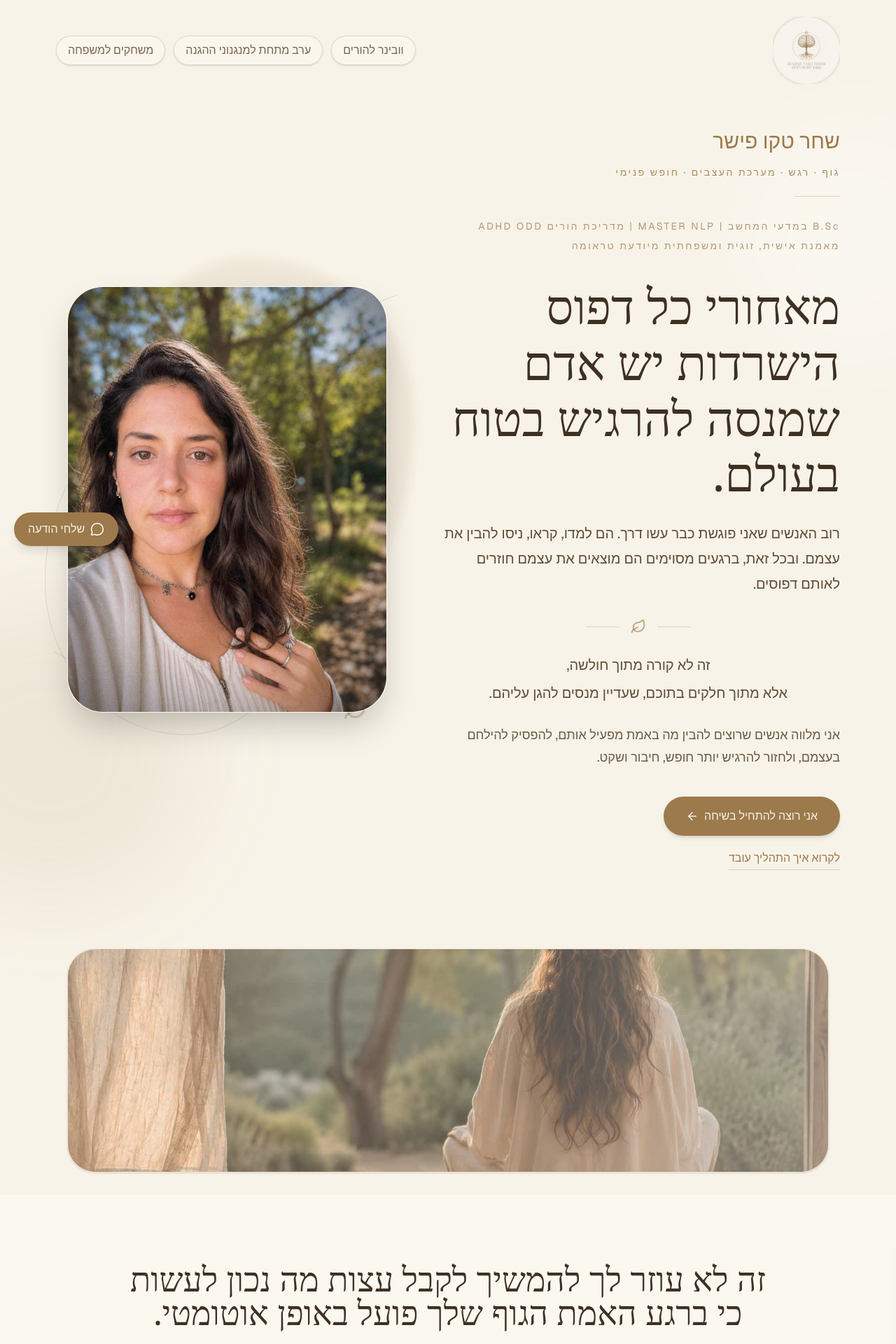
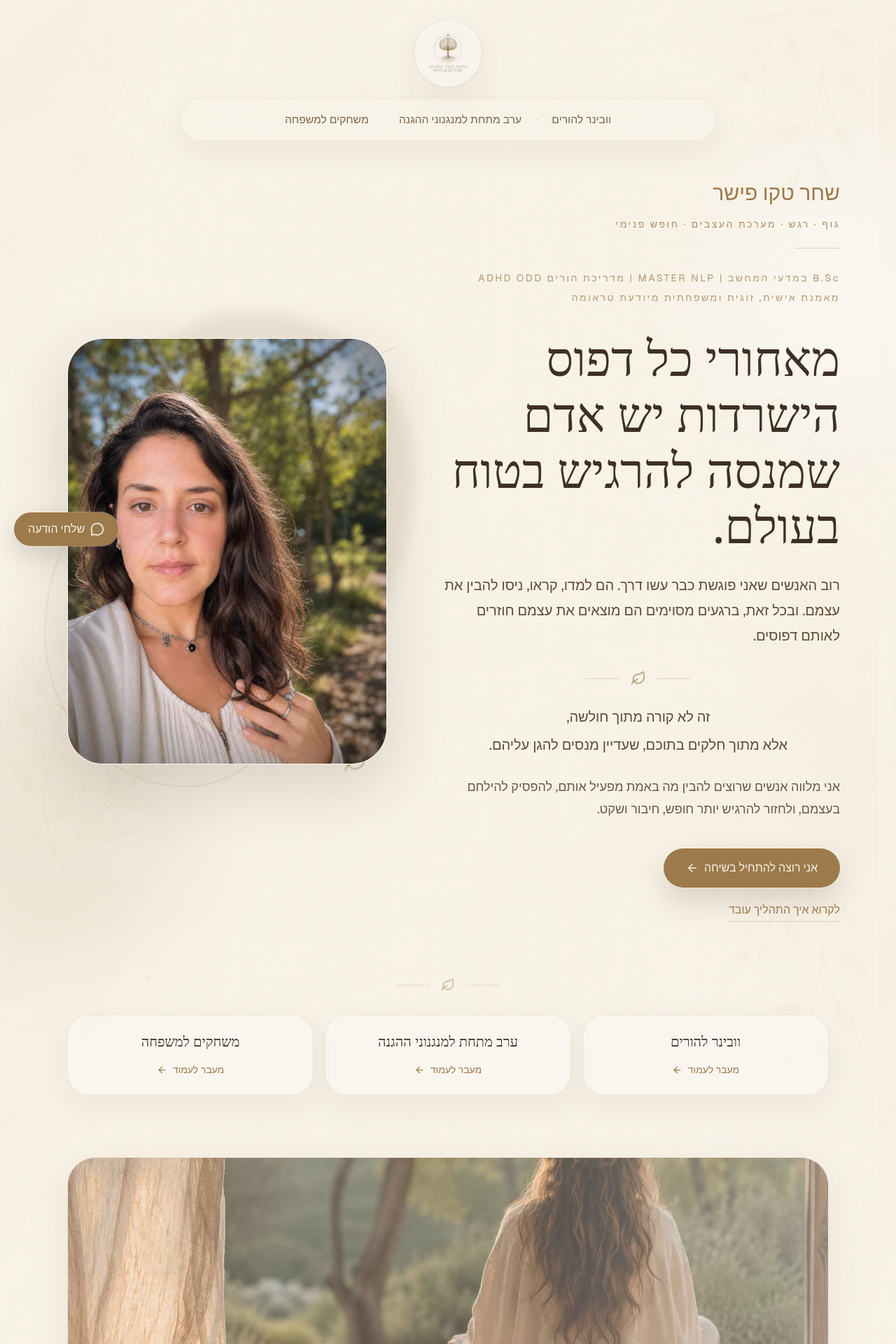
Before and after one commit to shahar27/shahar-landing, a Next.js app: page / in a window 1280 px wide. Shown: the top 1920 px of the page at 70% size. Built offline with nearby package versions, Linux system fonts and the light colour scheme.

Commit message:
Add navigation menu to landing page

```diff
--- a/app/page.tsx
+++ b/app/page.tsx
@@ -21,6 +21,9 @@ const WHATSAPP_NUMBER = "972525460444"; // TODO: להחליף למספר שלך
 const PHONE_NUMBER = "052-5460444"; // TODO: להחליף לטלפון שלך
 const EMAIL = "ShaharTakoFisher8@gmail.com"; // TODO: להחליף למייל שלך
 const INSTAGRAM = "https://www.instagram.com/shahar_tako_fisher?igsh=cmgzdnozNTN4dTB3&utm_source=qr"; // TODO: להחליף לקישור האינסטגרם שלך
+
+const LINEN_BACKGROUND = "/illustrations/family-time/backgrounds/soft-linen.webp";
+
 const pageLinks = [
   {
     title: "וובינר להורים",
@@ -116,21 +119,30 @@ export default function ShaharLandingPage() {
   };
 
   return (
-    <main dir="rtl" className="min-h-screen bg-[#F8F3E8] text-[#4B3A2A] font-sans overflow-hidden">
+    <main
+      dir="rtl"
+      className="min-h-screen bg-[#F8F3E8] text-[#4B3A2A] font-sans overflow-hidden selection:bg-[#9C7A4B]/20"
+      style={{
+        backgroundImage: `linear-gradient(rgba(248, 243, 232, 0.88), rgba(248, 243, 232, 0.88)), url('${LINEN_BACKGROUND}')`,
+        backgroundRepeat: "repeat",
+        backgroundSize: "auto",
+        backgroundAttachment: "fixed",
+      }}
+    >
       {/* Floating WhatsApp */}
       <a
         href={`https://wa.me/${WHATSAPP_NUMBER}`}
-        className="fixed bottom-3 left-3 md:bottom-5 md:left-5 z-50 flex items-center gap-2 rounded-full bg-[#9C7A4B] px-5 py-3 text-[#F8F3E8] shadow-lg hover:scale-105 transition-transform"
+        className="fixed bottom-3 left-3 md:bottom-5 md:left-5 z-50 flex items-center gap-2 rounded-full bg-[#9C7A4B] px-5 py-3 text-[#F8F3E8] shadow-[0_14px_35px_rgba(75,58,42,0.18)] ring-1 ring-white/30 hover:scale-105 transition-transform"
       >
         <MessageCircle size={20} />
         שלחי הודעה
       </a>
 
       {/* Header */}
-      <header className="relative z-40 px-6 md:px-12 lg:px-20 pt-6">
-        <div className="mx-auto max-w-7xl flex flex-col md:flex-row items-center justify-between gap-5">
-          <a href="#top" className="shrink-0">
-            <div className="w-20 h-20 md:w-24 md:h-24 overflow-hidden">
+      <header className="relative z-40 px-5 md:px-12 lg:px-20 pt-5 md:pt-7">
+        <div className="mx-auto max-w-7xl flex flex-col items-center gap-4">
+          <a href="#top" className="shrink-0" aria-label="חזרה לראש העמוד">
+            <div className="w-20 h-20 md:w-24 md:h-24 overflow-hidden rounded-full bg-white/25 shadow-[0_18px_45px_rgba(75,58,42,0.08)] ring-1 ring-[#9C7A4B]/10">
               <img
                 src="/logo-placeholder.png"
                 alt="הלוגו של שחר"
@@ -139,16 +151,29 @@ export default function ShaharLandingPage() {
             </div>
           </a>
 
-          <nav className="flex flex-wrap items-center justify-center gap-2 md:gap-3">
-            {pageLinks.map((link) => (
+          <nav
+            aria-label="ניווט לעמודים נוספים"
+            className="w-full max-w-3xl rounded-full border border-[#9C7A4B]/12 bg-[#F8F3E8]/45 px-4 py-3 shadow-[0_14px_40px_rgba(75,58,42,0.06)] backdrop-blur-md"
+          >
+            <div className="flex flex-col sm:flex-row items-center justify-center gap-2 sm:gap-0 text-center">
+              {pageLinks.map((link, index) => (
+                <React.Fragment key={link.href}>
                   <a
-                key={link.href}
                     href={link.href}
-                className="rounded-full border border-[#9C7A4B]/25 bg-white/25 px-4 py-2 text-sm md:text-base text-[#7A654D] shadow-sm backdrop-blur-sm transition hover:bg-white/45 hover:border-[#9C7A4B]/45 hover:text-[#4B3A2A]"
+                    className="group relative px-3 py-1.5 text-[0.92rem] md:text-[0.98rem] leading-6 text-[#7A654D] transition hover:text-[#3E3023]"
                   >
+                    <span className="relative">
                       {link.title}
+                      <span className="absolute -bottom-1 right-0 h-px w-0 bg-[#9C7A4B]/55 transition-all duration-300 group-hover:w-full" />
+                    </span>
                   </a>
+
+                  {index < pageLinks.length - 1 && (
+                    <span className="hidden sm:block mx-2 text-[#9C7A4B]/30">·</span>
+                  )}
+                </React.Fragment>
               ))}
+            </div>
           </nav>
         </div>
       </header>
@@ -156,11 +181,12 @@ export default function ShaharLandingPage() {
       {/* Hero */}
       <section
         id="top"
-        className="relative min-h-[calc(100vh-100px)] flex flex-col-reverse lg:flex-row items-center justify-between gap-14 px-6 md:px-10 lg:px-20 pt-8 md:pt-16 pb-20"
+        className="relative min-h-[calc(100vh-128px)] flex flex-col-reverse lg:flex-row items-center justify-between gap-12 lg:gap-14 px-6 md:px-10 lg:px-20 pt-8 md:pt-14 pb-18 md:pb-20"
       >
         <div className="absolute inset-0 pointer-events-none">
           <div className="absolute top-10 right-[-120px] w-[360px] h-[360px] rounded-full bg-white/35 blur-3xl" />
           <div className="absolute bottom-10 left-[-140px] w-[420px] h-[420px] rounded-full bg-[#9C7A4B]/10 blur-3xl" />
+          <div className="absolute right-[12%] top-[32%] h-px w-28 rotate-[-18deg] bg-[#9C7A4B]/10 hidden xl:block" />
         </div>
 
         <motion.div
@@ -215,7 +241,7 @@ export default function ShaharLandingPage() {
 
           <div className="mt-10 flex flex-col items-center lg:items-start gap-5">
             <a
-              className="inline-flex items-center justify-center gap-2 rounded-full bg-[#9C7A4B] px-8 py-4 text-[#F8F3E8] shadow-md hover:shadow-lg hover:scale-[1.02] transition"
+              className="inline-flex items-center justify-center gap-2 rounded-full bg-[#9C7A4B] px-8 py-4 text-[#F8F3E8] shadow-[0_18px_40px_rgba(75,58,42,0.18)] ring-1 ring-white/30 hover:shadow-[0_22px_48px_rgba(75,58,42,0.2)] hover:scale-[1.02] transition"
               href="#contact"
             >
               אני רוצה להתחיל בשיחה <ArrowLeft size={18} />
@@ -236,7 +262,7 @@ export default function ShaharLandingPage() {
           transition={{ duration: 1 }}
           className="relative z-10 flex justify-center lg:justify-start lg:pl-4"
         >
-          <div className="relative w-full max-w-[350px] md:max-w-[450px] lg:max-w-[520px]">
+          <div className="relative w-full max-w-[330px] md:max-w-[450px] lg:max-w-[520px]">
             <div className="absolute -top-10 -right-10 w-[94%] h-[94%] rounded-[45%_55%_60%_40%/40%_40%_60%_60%] bg-[#9C7A4B]/10 blur-sm" />
             <div className="absolute -bottom-8 -left-8 w-[80%] h-[80%] rounded-[60%_40%_45%_55%/55%_60%_40%_45%] border border-[#9C7A4B]/20" />
 
@@ -245,20 +271,49 @@ export default function ShaharLandingPage() {
 
             <Leaf className="absolute -bottom-3 right-7 text-[#9C7A4B]/35" size={34} />
 
-            <div className="relative aspect-[3/4] overflow-hidden rounded-[3.2rem] border border-white/60 bg-white/40 shadow-2xl">
+            <div className="relative aspect-[3/4] overflow-hidden rounded-[3.2rem] border border-white/70 bg-white/40 shadow-[0_30px_90px_rgba(75,58,42,0.18)]">
               <img
                 src="/shaharportrait.png"
                 alt="שחר טקו פישר"
                 className="w-full h-full object-cover object-center"
               />
+              <div className="absolute inset-0 ring-1 ring-inset ring-[#9C7A4B]/10 rounded-[3.2rem]" />
             </div>
           </div>
         </motion.div>
       </section>
 
+      {/* Page Links */}
+      <section className="px-6 md:px-14 lg:px-24 pb-10 md:pb-14">
+        <div className="max-w-6xl mx-auto">
+          <div className="flex items-center justify-center gap-4 mb-8">
+            <span className="h-px w-12 bg-[#9C7A4B]/20" />
+            <Leaf className="text-[#9C7A4B]/45" size={20} />
+            <span className="h-px w-12 bg-[#9C7A4B]/20" />
+          </div>
+
+          <div className="grid md:grid-cols-3 gap-4">
+            {pageLinks.map((link) => (
+              <a
+                key={link.href}
+                href={link.href}
+                className="group rounded-[2rem] border border-[#9C7A4B]/14 bg-white/35 px-7 py-6 text-center shadow-[0_16px_45px_rgba(75,58,42,0.06)] backdrop-blur-sm transition hover:-translate-y-1 hover:bg-white/48 hover:shadow-[0_20px_55px_rgba(75,58,42,0.09)]"
+              >
+                <span className="block text-xl font-serif text-[#3E3023]">
+                  {link.title}
+                </span>
+                <span className="mt-4 inline-flex items-center justify-center gap-2 text-sm text-[#9C7A4B]">
+                  מעבר לעמוד <ArrowLeft size={15} className="transition-transform group-hover:-translate-x-1" />
+                </span>
+              </a>
+            ))}
+          </div>
+        </div>
+      </section>
+
       {/* Atmosphere Image */}
       <section className="px-6 md:px-14 lg:px-24 py-8">
-        <div className="relative overflow-hidden rounded-[2.5rem] h-[240px] md:h-[320px] shadow-sm border border-[#9C7A4B]/10 bg-[#F8F3E8]">
+        <div className="relative overflow-hidden rounded-[2.5rem] h-[240px] md:h-[320px] shadow-[0_18px_55px_rgba(75,58,42,0.08)] border border-[#9C7A4B]/10 bg-[#F8F3E8]">
           <img
             src="/calm-space.jpg"
             alt=""
@@ -270,7 +325,7 @@ export default function ShaharLandingPage() {
       </section>
 
       {/* Mirror */}
-      <section className="px-6 md:px-14 lg:px-24 py-24 bg-white/35">
+      <section className="px-6 md:px-14 lg:px-24 py-24 bg-white/30 backdrop-blur-[1px]">
         <div className="max-w-5xl mx-auto text-center">
           <h2 className="text-3xl md:text-5xl font-serif text-[#3E3023]">
             זה לא עוזר לך להמשיך לקבל עצות מה נכון לעשות
@@ -286,7 +341,7 @@ export default function ShaharLandingPage() {
             {painCards.map((item, index) => (
               <div
                 key={index}
-                className="w-full rounded-[2rem] bg-[#F8F3E8] border border-[#9C7A4B]/15 p-7 shadow-sm flex flex-col items-center justify-center gap-5 min-h-[170px]"
+                className="w-full rounded-[2rem] bg-[#F8F3E8]/78 border border-[#9C7A4B]/15 p-7 shadow-[0_16px_45px_rgba(75,58,42,0.05)] flex flex-col items-center justify-center gap-5 min-h-[170px] backdrop-blur-sm"
               >
                 <img
                   src="/brain-icon.png"
@@ -316,7 +371,7 @@ export default function ShaharLandingPage() {
             להתחיל לשחרר אותו מהמקום שבו הוא חי.
           </h2>
 
-          <div className="mt-10 rounded-[2.5rem] bg-white/40 border border-[#9C7A4B]/15 shadow-sm px-6 py-8 md:px-12 md:py-10 max-w-4xl mx-auto">
+          <div className="mt-10 rounded-[2.5rem] bg-white/38 border border-[#9C7A4B]/15 shadow-[0_18px_55px_rgba(75,58,42,0.06)] px-6 py-8 md:px-12 md:py-10 max-w-4xl mx-auto backdrop-blur-sm">
             <p className="text-lg md:text-xl leading-9 text-[#5F4A35]">
               שינוי אמיתי קורה כשהמערכת כולה מקבלת חוויה חדשה,
               לא רק הראש.
@@ -338,7 +393,7 @@ export default function ShaharLandingPage() {
 
         <div className="max-w-6xl mx-auto mt-16 grid md:grid-cols-2 lg:grid-cols-4 gap-5">
           {approachItems.map(({ icon: Icon, title, text }) => (
-            <div key={title} className="rounded-[2rem] bg-white/45 border border-[#9C7A4B]/15 p-7 shadow-sm">
+            <div key={title} className="rounded-[2rem] bg-white/36 border border-[#9C7A4B]/15 p-7 shadow-[0_16px_45px_rgba(75,58,42,0.05)] backdrop-blur-sm transition hover:-translate-y-1 hover:bg-white/45">
               <Icon className="text-[#9C7A4B] mb-5" size={30} />
               <h3 className="text-xl font-serif mb-3 text-[#3E3023]">{title}</h3>
               <p className="leading-8 text-[#5F4A35]">{text}</p>
@@ -349,7 +404,7 @@ export default function ShaharLandingPage() {
 
       {/* Atmosphere Image */}
       <section className="px-6 md:px-14 lg:px-24 py-8">
-        <div className="relative overflow-hidden rounded-[2.5rem] h-[240px] md:h-[320px] shadow-sm border border-[#9C7A4B]/10 bg-[#F8F3E8]">
+        <div className="relative overflow-hidden rounded-[2.5rem] h-[240px] md:h-[320px] shadow-[0_18px_55px_rgba(75,58,42,0.08)] border border-[#9C7A4B]/10 bg-[#F8F3E8]">
           <img
             src="/soft-home.jpg"
             alt=""
@@ -380,9 +435,9 @@ export default function ShaharLandingPage() {
       </section>
 
      {/* About */}
-    <section id="about" className="px-6 md:px-14 lg:px-24 py-24 bg-white/35">
+    <section id="about" className="px-6 md:px-14 lg:px-24 py-24 bg-white/30 backdrop-blur-[1px]">
       <div className="max-w-6xl mx-auto grid lg:grid-cols-[1.1fr_1fr] gap-14 items-start">
-        <div className="rounded-[3rem] bg-[#F8F3E8] border border-[#9C7A4B]/15 p-8 md:p-10 shadow-sm text-center">
+        <div className="rounded-[3rem] bg-[#F8F3E8]/76 border border-[#9C7A4B]/15 p-8 md:p-10 shadow-[0_18px_55px_rgba(75,58,42,0.06)] text-center backdrop-blur-sm">
           <Heart className="text-[#9C7A4B] mb-5 mx-auto" size={34} />
 
           <h2 className="text-3xl md:text-4xl font-serif text-[#3E3023] mb-10">
@@ -446,7 +501,7 @@ export default function ShaharLandingPage() {
               הכשרות ותחומי התמחות
             </h3>
 
-            <div className="grid sm:grid-cols-2 gap-x-8 gap-y-5 pt-5">
+            <div className="grid sm:grid-cols-2 gap-x-8 gap-y-5 pt-5 rounded-[2.4rem] bg-white/24 border border-[#9C7A4B]/10 p-6 md:p-7 shadow-[0_16px_45px_rgba(75,58,42,0.04)] backdrop-blur-sm">
               {credentials.map((item) => (
                 <div key={item} className="flex items-start gap-3 border-b border-[#9C7A4B]/15 pb-4 text-[#5F4A35]">
                   <GraduationCap className="text-[#9C7A4B] shrink-0 mt-1" size={20} />
@@ -478,11 +533,11 @@ export default function ShaharLandingPage() {
           <div className="space-y-12">
             {processSteps.map((step, index) => (
               <div key={step.title} className="relative pr-16">
-                <div className="absolute right-0 top-1 w-11 h-11 rounded-full bg-[#9C7A4B] text-[#F8F3E8] flex items-center justify-center shadow-sm">
+                <div className="absolute right-0 top-1 w-11 h-11 rounded-full bg-[#9C7A4B] text-[#F8F3E8] flex items-center justify-center shadow-[0_12px_30px_rgba(75,58,42,0.15)] ring-4 ring-[#F8F3E8]/70">
                   {index + 1}
                 </div>
 
-                <div className="rounded-[2rem] bg-white/35 border border-[#9C7A4B]/12 px-7 py-6 shadow-sm">
+                <div className="rounded-[2rem] bg-white/36 border border-[#9C7A4B]/12 px-7 py-6 shadow-[0_16px_45px_rgba(75,58,42,0.05)] backdrop-blur-sm">
                   <h3 className="text-2xl font-serif mb-4 text-[#3E3023]">{step.title}</h3>
                   <p className="text-lg leading-8 text-[#5F4A35]">{step.text}</p>
                 </div>
@@ -493,7 +548,7 @@ export default function ShaharLandingPage() {
       </section>
 
       {/* Gentle proof */}
-      <section className="px-6 md:px-14 lg:px-24 py-24 bg-white/35">
+      <section className="px-6 md:px-14 lg:px-24 py-24 bg-white/30 backdrop-blur-[1px]">
         <div className="max-w-4xl mx-auto text-center">
           <ShieldCheck className="mx-auto text-[#9C7A4B] mb-6" size={38} />
           <h2 className="text-3xl md:text-5xl font-serif text-[#3E3023]">
@@ -511,7 +566,7 @@ export default function ShaharLandingPage() {
 
       {/* Atmosphere Image */}
       <section className="px-6 md:px-14 lg:px-24 py-8">
-        <div className="relative overflow-hidden rounded-[2.5rem] h-[240px] md:h-[320px] shadow-sm border border-[#9C7A4B]/10 bg-[#F8F3E8]">
+        <div className="relative overflow-hidden rounded-[2.5rem] h-[240px] md:h-[320px] shadow-[0_18px_55px_rgba(75,58,42,0.08)] border border-[#9C7A4B]/10 bg-[#F8F3E8]">
           <img
             src="/nature-light.jpg"
             alt=""
@@ -536,7 +591,7 @@ export default function ShaharLandingPage() {
           <div className="mt-10 flex flex-col sm:flex-row items-center justify-center gap-4">
             <a
               href={`https://wa.me/${WHATSAPP_NUMBER}`}
-              className="inline-flex items-center justify-center gap-2 rounded-full bg-[#9C7A4B] px-8 py-4 text-[#F8F3E8] shadow-md hover:shadow-lg transition"
+              className="inline-flex items-center justify-center gap-2 rounded-full bg-[#9C7A4B] px-8 py-4 text-[#F8F3E8] shadow-[0_18px_40px_rgba(75,58,42,0.18)] ring-1 ring-white/30 hover:shadow-[0_22px_48px_rgba(75,58,42,0.2)] transition"
             >
               <MessageCircle size={20} />
               שלח/י לי הודעה בוואטסאפ
@@ -544,7 +599,7 @@ export default function ShaharLandingPage() {
 
             <a
               href={`tel:${PHONE_NUMBER}`}
-              className="inline-flex items-center justify-center gap-2 rounded-full border border-[#9C7A4B]/40 px-8 py-4 text-[#9C7A4B] hover:bg-white/40 transition"
+              className="inline-flex items-center justify-center gap-2 rounded-full border border-[#9C7A4B]/35 bg-white/20 px-8 py-4 text-[#9C7A4B] hover:bg-white/40 transition"
             >
               <Phone size={18} />
               התקשר/י אליי
@@ -553,31 +608,31 @@ export default function ShaharLandingPage() {
 
           <form
             onSubmit={handleContactSubmit}
-            className="mt-12 grid gap-4 text-right bg-white/45 border border-[#9C7A4B]/15 rounded-[2rem] p-6 md:p-8 shadow-sm"
+            className="mt-12 grid gap-4 text-right bg-white/42 border border-[#9C7A4B]/15 rounded-[2rem] p-6 md:p-8 shadow-[0_18px_55px_rgba(75,58,42,0.06)] backdrop-blur-sm"
           >
             <input
               name="name"
               required
-              className="rounded-full px-5 py-4 bg-[#F8F3E8] border border-[#9C7A4B]/20 outline-none focus:border-[#9C7A4B]"
+              className="rounded-full px-5 py-4 bg-[#F8F3E8]/82 border border-[#9C7A4B]/20 outline-none focus:border-[#9C7A4B] focus:bg-[#F8F3E8] transition"
               placeholder="שם מלא"
             />
 
             <input
               name="phone"
               required
-              className="rounded-full px-5 py-4 bg-[#F8F3E8] border border-[#9C7A4B]/20 outline-none focus:border-[#9C7A4B]"
+              className="rounded-full px-5 py-4 bg-[#F8F3E8]/82 border border-[#9C7A4B]/20 outline-none focus:border-[#9C7A4B] focus:bg-[#F8F3E8] transition"
               placeholder="טלפון"
             />
 
             <textarea
               name="message"
-              className="rounded-[1.5rem] px-5 py-4 bg-[#F8F3E8] border border-[#9C7A4B]/20 outline-none focus:border-[#9C7A4B] min-h-32"
+              className="rounded-[1.5rem] px-5 py-4 bg-[#F8F3E8]/82 border border-[#9C7A4B]/20 outline-none focus:border-[#9C7A4B] focus:bg-[#F8F3E8] min-h-32 transition"
               placeholder="מה חשוב לי שתדעי?"
             />
 
             <button
               type="submit"
-              className="rounded-full bg-[#9C7A4B] px-7 py-4 text-[#F8F3E8] shadow-md hover:shadow-lg transition"
+              className="rounded-full bg-[#9C7A4B] px-7 py-4 text-[#F8F3E8] shadow-[0_18px_40px_rgba(75,58,42,0.16)] ring-1 ring-white/30 hover:shadow-[0_22px_48px_rgba(75,58,42,0.19)] transition"
             >
               שליחת פרטים בוואטסאפ
             </button>
@@ -619,7 +674,7 @@ export default function ShaharLandingPage() {
         </div>
       </section>
 
-      <footer className="px-6 md:px-14 lg:px-24 py-10 border-t border-[#9C7A4B]/15 text-center text-sm text-[#7A654D]">
+      <footer className="px-6 md:px-14 lg:px-24 py-10 border-t border-[#9C7A4B]/15 text-center text-sm text-[#7A654D] bg-[#F8F3E8]/35 backdrop-blur-sm">
         <p>© שחר טקו פישר · ליווי ואימון רגשי מיודע טראומה, גוף, מערכת עצבים והורות בפרט לילדים עם adhd odd </p>
       </footer>
     </main>
```
Lines whose indentation alone changed are shown as unchanged.
